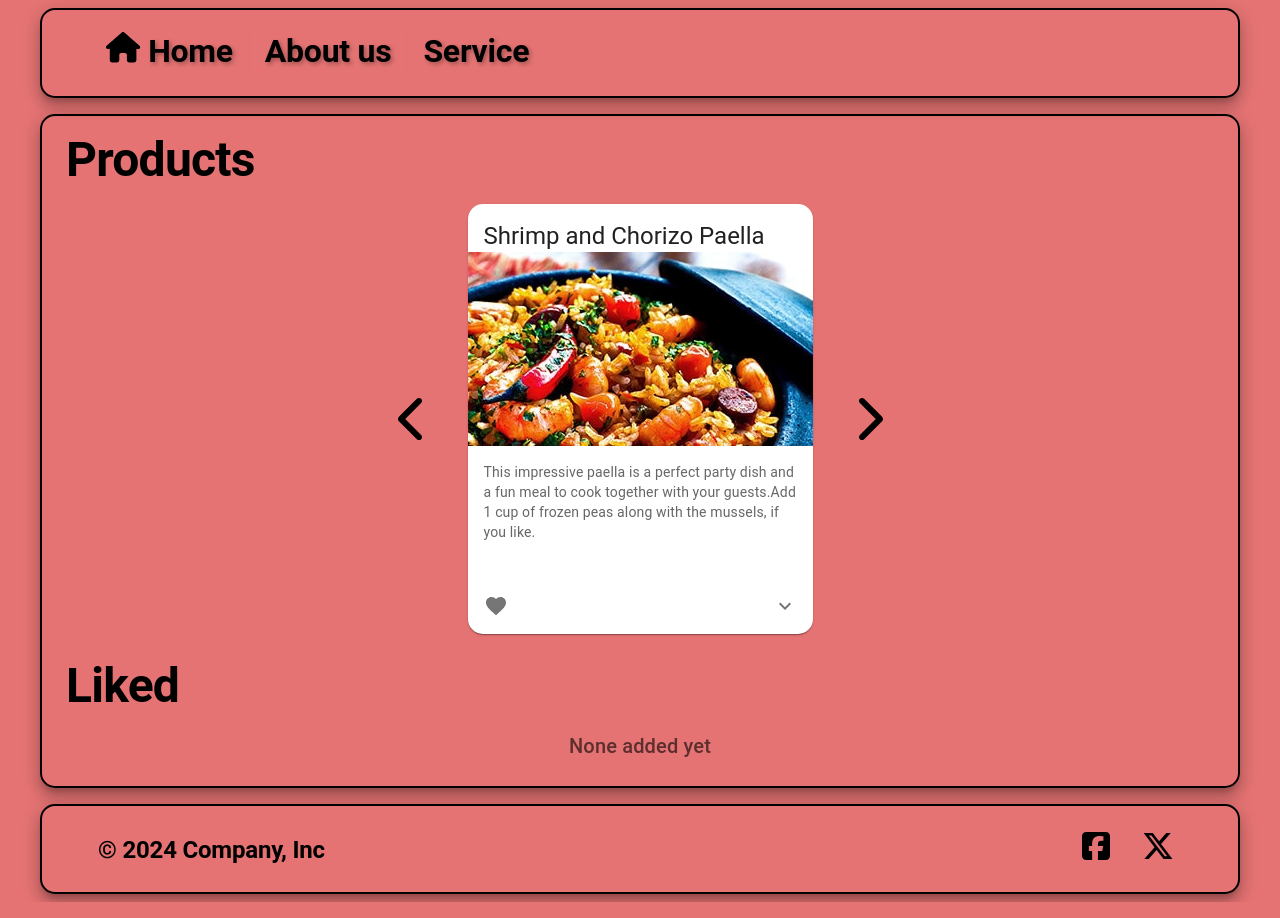
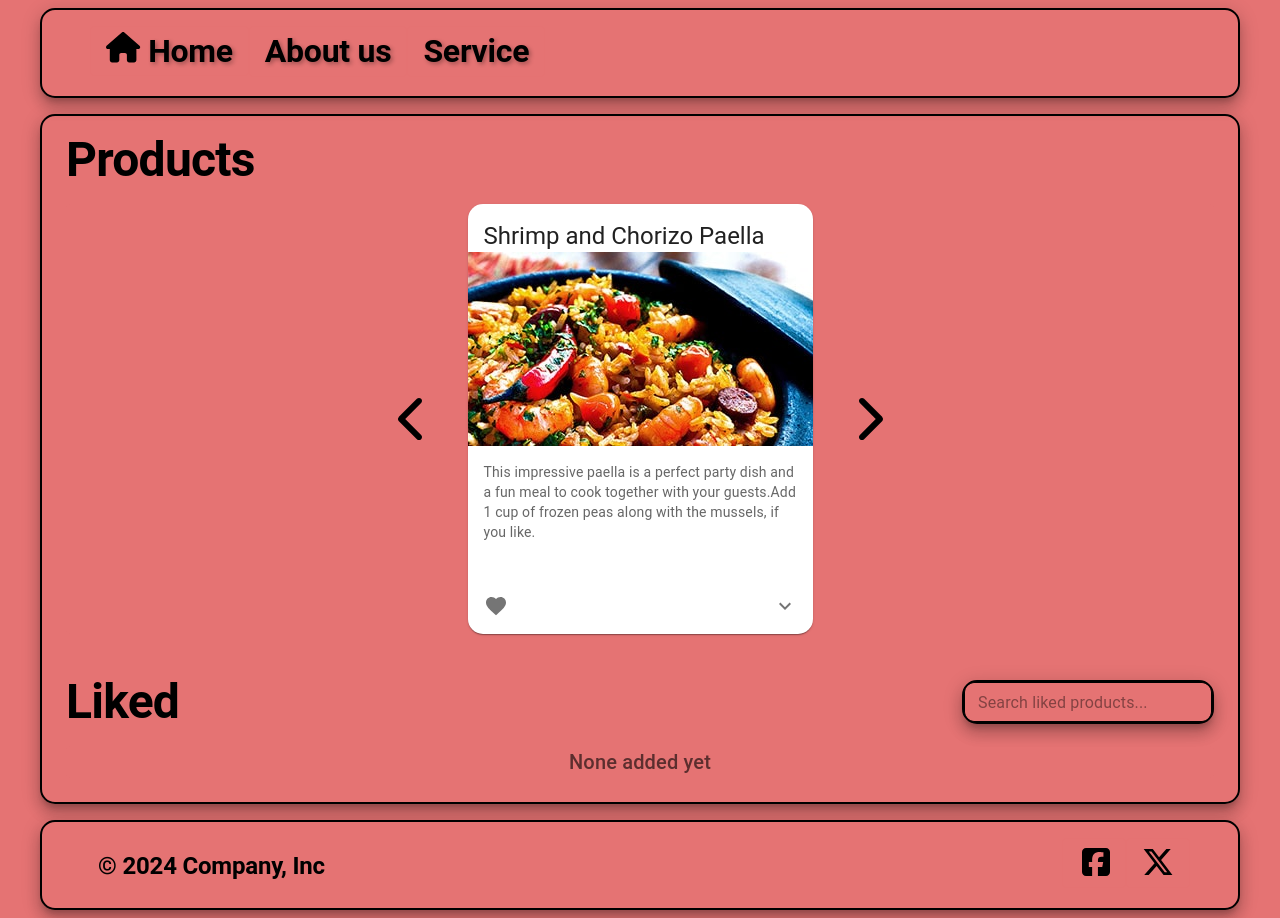
Before and after one commit to KirillNevish/Material_ui_products, a React (Vite) app: page / in a window 1280 px wide. Built offline with nearby package versions, Linux system fonts and the light colour scheme.

Commit message:
Material_Ui_Products

```diff
--- a/src/components/Home/Home.tsx
+++ b/src/components/Home/Home.tsx
@@ -6,7 +6,9 @@ import { faChevronUp } from '@fortawesome/free-solid-svg-icons'
 import { faChevronDown } from '@fortawesome/free-solid-svg-icons'
 import Container from '@mui/material/Container'
 import Typography from '@mui/material/Typography'
+import { TextField } from '@mui/material';
 import Button from '@mui/material/Button';
+import { Box } from '@mui/material'
 import { Paper } from '@mui/material';
 import { styled } from '@mui/material/styles';
 import React, { useState, useEffect } from 'react';
@@ -22,9 +24,6 @@ import ShareIcon from '@mui/icons-material/Share';
 import ExpandMoreIcon from '@mui/icons-material/ExpandMore';
 import "../../App"
 
-
-function Home() {
-
 const ExpandMore = styled((props) => {
     const { expand, ...other } = props;
     return <IconButton {...other} />;
@@ -37,6 +36,9 @@ function Home() {
 }));
 
 
+function Home() {
+
+
     const [expanded, setExpanded] = useState({});
 
     const [likedCards, setLikedCards] = useState(() => {
@@ -46,6 +48,7 @@ function Home() {
     });
 
     const [currentIndex, setCurrentIndex] = useState(0);
+    const [searchQuery, setSearchQuery] = useState('');
 
     const products = [
         {
@@ -158,12 +161,19 @@ function Home() {
         </Card>
     );
 
+    const filteredLikedCards = likedCards.filter((title) =>
+        title.toLowerCase().includes(searchQuery.toLowerCase())
+    );
+
 
 
     return (
         <>
             <Container sx={{ mt: 2, border: "2px solid black", borderRadius: "15px", boxShadow: 10 }}>
+                <Box sx={{ display: "flex", justifyContent: { xs: "center", md: "start" } }}>
                     <Typography variant="h1" sx={{ mt: 2 }}>Products</Typography>
+                </Box>
+
                 <Paper elevation={1} variant='contained' sx={{
                     mt: 2,
                     display: "flex",
@@ -199,10 +209,49 @@ function Home() {
                     </IconButton>
 
                 </Paper>
+                <Box sx={{ display: "flex", justifyContent: "space-between", alignItems: "center", flexDirection: { xs: "column", md: "row" } }}>
                     <Typography variant="h1" sx={{ mt: 2 }}>Liked</Typography>
+                    <TextField
+                        variant="outlined"
+                        size="small"
+                        placeholder="Search liked products..."
+                        value={searchQuery}
+                        onChange={(e) => setSearchQuery(e.target.value)}
+                        sx={{
+                            mt: 2,
+                            borderRadius: "15px",
+                            border: "2px solid black",
+                            boxShadow: 10,
+                            transition: "all 0.5s ease-in-out",
+                            bgcolor: "primary.main",
+                            '& .MuiOutlinedInput-root': {
+                                borderRadius: "10px",
+                                '& fieldset': {
+                                    borderColor: 'black',
+                                },
+                                '&:hover fieldset': {
+                                    borderColor: 'black',
+                                },
+                                '&.Mui-focused fieldset': {
+                                    borderColor: 'black',
+                                },
+                            },
+                            '& .MuiInputBase-input': {
+                                color: 'black',
+                                '&::placeholder': {
+                                    color: 'black',
+                                },
+                                '&:focus::placeholder': {
+                                    color: 'black',
+                                },
+                            },
+                        }}
+                    />
+                </Box>
+
                 <Paper id="secProducts" elevation={1} variant='contained' sx={{ mt: 2, display: "flex", justifyContent: "center", alignItems: "center", gap: 4, flexWrap: "wrap", bgcolor: "primary.main", mb: 3 }}>
 
-                    {likedCards.length === 0 ? (
+                    {/* {likedCards.length === 0 ? (
                         <Typography variant="h6" color="text.secondary">
                             None added yet
                         </Typography>
@@ -212,7 +261,18 @@ function Home() {
                             return likedProduct ? renderCard(likedProduct) : null;
                         })
                     )
-                    }
+                    } */}
+
+                    {filteredLikedCards.length === 0 ? (
+                        <Typography variant="h6" color="text.secondary">
+                            None added yet
+                        </Typography>
+                    ) : (
+                        filteredLikedCards.map((title) => {
+                            const likedProduct = products.find((product) => product.title === title);
+                            return likedProduct ? renderCard(likedProduct) : null;
+                        })
+                    )}
 
                 </Paper>
             </Container >
--- a/src/index.css
+++ b/src/index.css
@@ -1,4 +1,3 @@
 body {
   background-color: #e57373;
-
 }
```
Lines whose indentation alone changed are shown as unchanged.
